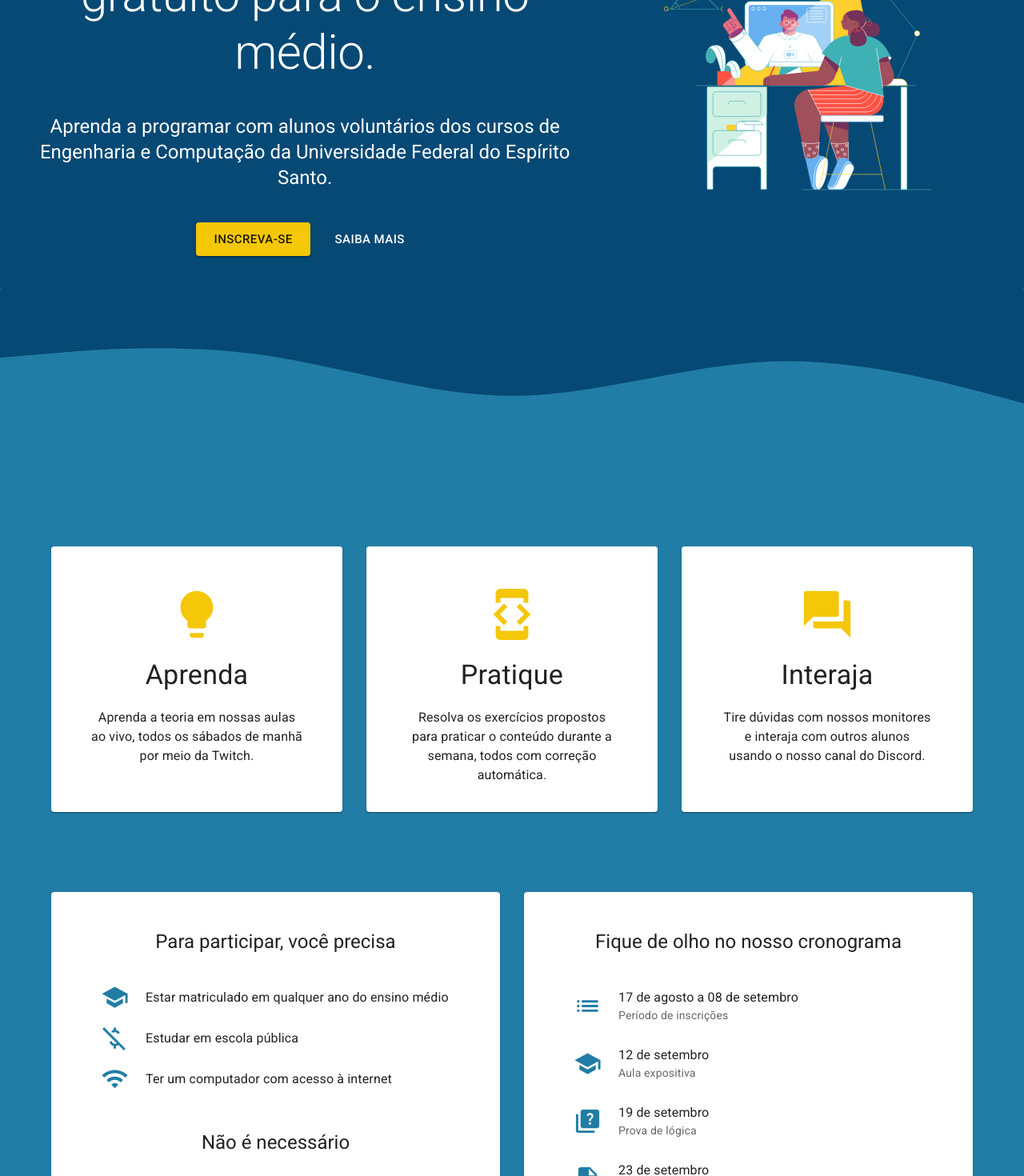
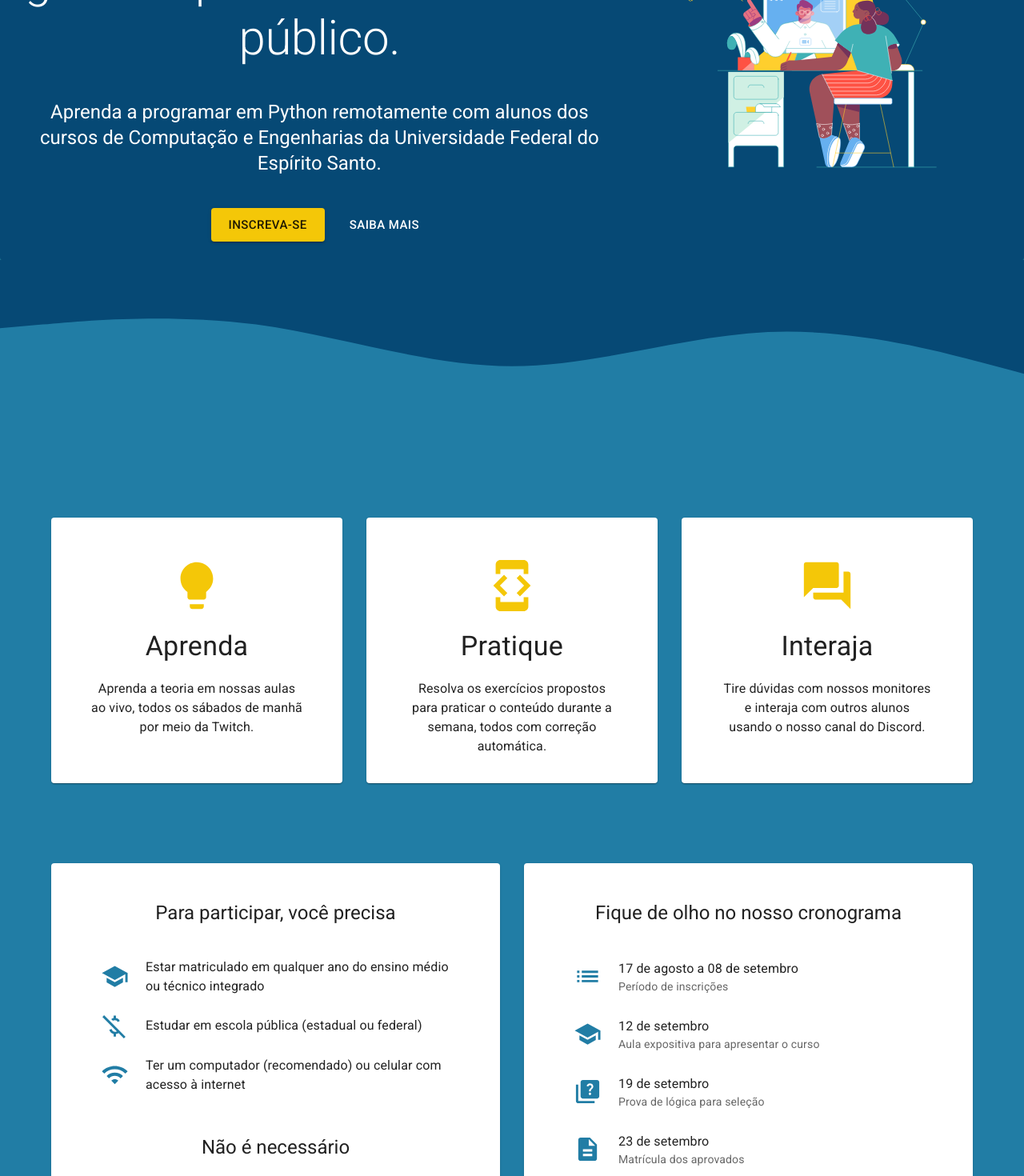
Before and after one commit to feumpi/introinscricao, a Next.js app: page / in a window 1280 px wide. Shown: the part 220-1690 px from the top of the page at 80% size. Built offline with nearby package versions, Linux system fonts and the light colour scheme.

Commit message:
Adjust the text

```diff
--- a/components/HeroSection.js
+++ b/components/HeroSection.js
@@ -29,7 +29,7 @@ const HeroSection = () => {
           >
             <Box>
               <Typography variant="h2" sx={{ textAlign: "center" }}>
-                Curso de programação gratuito para o ensino médio.
+                Curso de programação gratuito para o ensino médio público.
               </Typography>
 
               <Typography
@@ -37,8 +37,8 @@ const HeroSection = () => {
                 component="p"
                 sx={{ textAlign: "center", marginTop: "40px" }}
               >
-                Aprenda a programar com alunos voluntários dos cursos de
-                Engenharia e Computação da Universidade Federal do Espírito
+                Aprenda a programar em Python remotamente com alunos dos cursos
+                de Computação e Engenharias da Universidade Federal do Espírito
                 Santo.
               </Typography>
 
--- a/components/RequirementsCard.js
+++ b/components/RequirementsCard.js
@@ -12,9 +12,18 @@ import RequirementsList from "./RequirementsList";
 
 const RequirementsCard = () => {
   const requirements = [
-    { icon: School, text: "Estar matriculado em qualquer ano do ensino médio" },
-    { icon: MoneyOffCsred, text: "Estudar em escola pública" },
-    { icon: Wifi, text: "Ter um computador com acesso à internet" },
+    {
+      icon: School,
+      text: "Estar matriculado em qualquer ano do ensino médio ou técnico integrado",
+    },
+    {
+      icon: MoneyOffCsred,
+      text: "Estudar em escola pública (estadual ou federal)",
+    },
+    {
+      icon: Wifi,
+      text: "Ter um computador (recomendado) ou celular com acesso à internet",
+    },
   ];
 
   const notRequirements = [
--- a/components/ScheduleCard.js
+++ b/components/ScheduleCard.js
@@ -21,17 +21,17 @@ const ScheduleCard = () => {
     {
       icon: School,
       date: "12 de setembro",
-      text: "Aula expositiva",
+      text: "Aula expositiva para apresentar o curso",
     },
     {
       icon: Quiz,
       date: "19 de setembro",
-      text: "Prova de lógica",
+      text: "Prova de lógica para seleção",
     },
     {
       icon: Description,
       date: "23 de setembro",
-      text: "Matrículas",
+      text: "Matrícula dos aprovados",
     },
     {
       icon: Computer,
```
